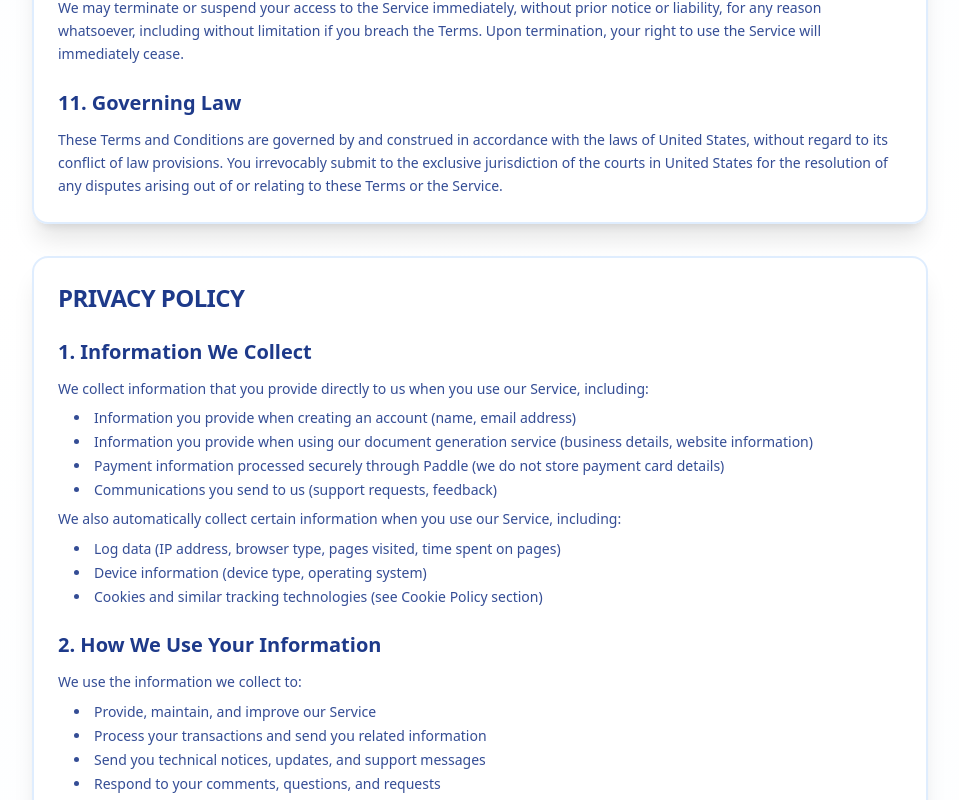
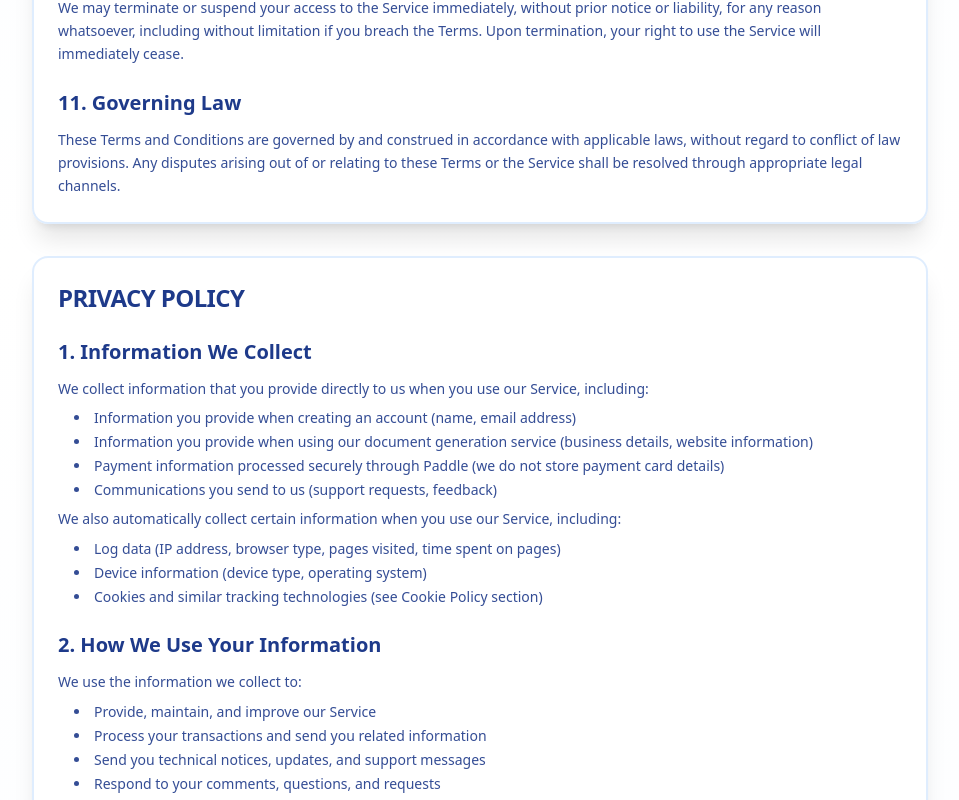
Before and after one commit to AK5200/ultrafastutilities, a Next.js app: page /terms in a window 1280 px wide. Shown: the part 2417-3217 px from the top of the page, without its empty margins (160-1119 px from the left). Built offline with nearby package versions, Linux system fonts and the light colour scheme; no server answers.

Commit message:
Remove country name from terms page

```diff
--- a/app/terms/page.tsx
+++ b/app/terms/page.tsx
@@ -16,7 +16,6 @@ export default function TermsPage() {
   const effectiveDate = new Date().toLocaleDateString('en-US', { year: 'numeric', month: 'long', day: 'numeric' });
   const businessName = "ultrafastutilities";
   const contactEmail = "anuformal@gmail.com";
-  const location = "United States";
 
   return (
     <main className="min-h-screen px-4 py-16 sm:py-20 bg-gradient-to-b from-blue-50 via-white to-blue-50/50 relative overflow-hidden">
@@ -155,7 +154,7 @@ export default function TermsPage() {
             <div>
               <h2 className="text-xl font-semibold mb-3 text-blue-900">11. Governing Law</h2>
               <p className="text-sm leading-relaxed">
-                These Terms and Conditions are governed by and construed in accordance with the laws of {location}, without regard to its conflict of law provisions. You irrevocably submit to the exclusive jurisdiction of the courts in {location} for the resolution of any disputes arising out of or relating to these Terms or the Service.
+                These Terms and Conditions are governed by and construed in accordance with applicable laws, without regard to conflict of law provisions. Any disputes arising out of or relating to these Terms or the Service shall be resolved through appropriate legal channels.
               </p>
             </div>
           </CardContent>
@@ -312,9 +311,6 @@ export default function TermsPage() {
               <p className="text-sm">
                 <strong>Email:</strong> <a href={`mailto:${contactEmail}`} className="text-blue-600 hover:underline ml-2">{contactEmail}</a>
               </p>
-              <p className="text-sm">
-                <strong>Location:</strong> <span className="ml-2">{location}</span>
-              </p>
             </div>
           </CardContent>
         </Card>
```
